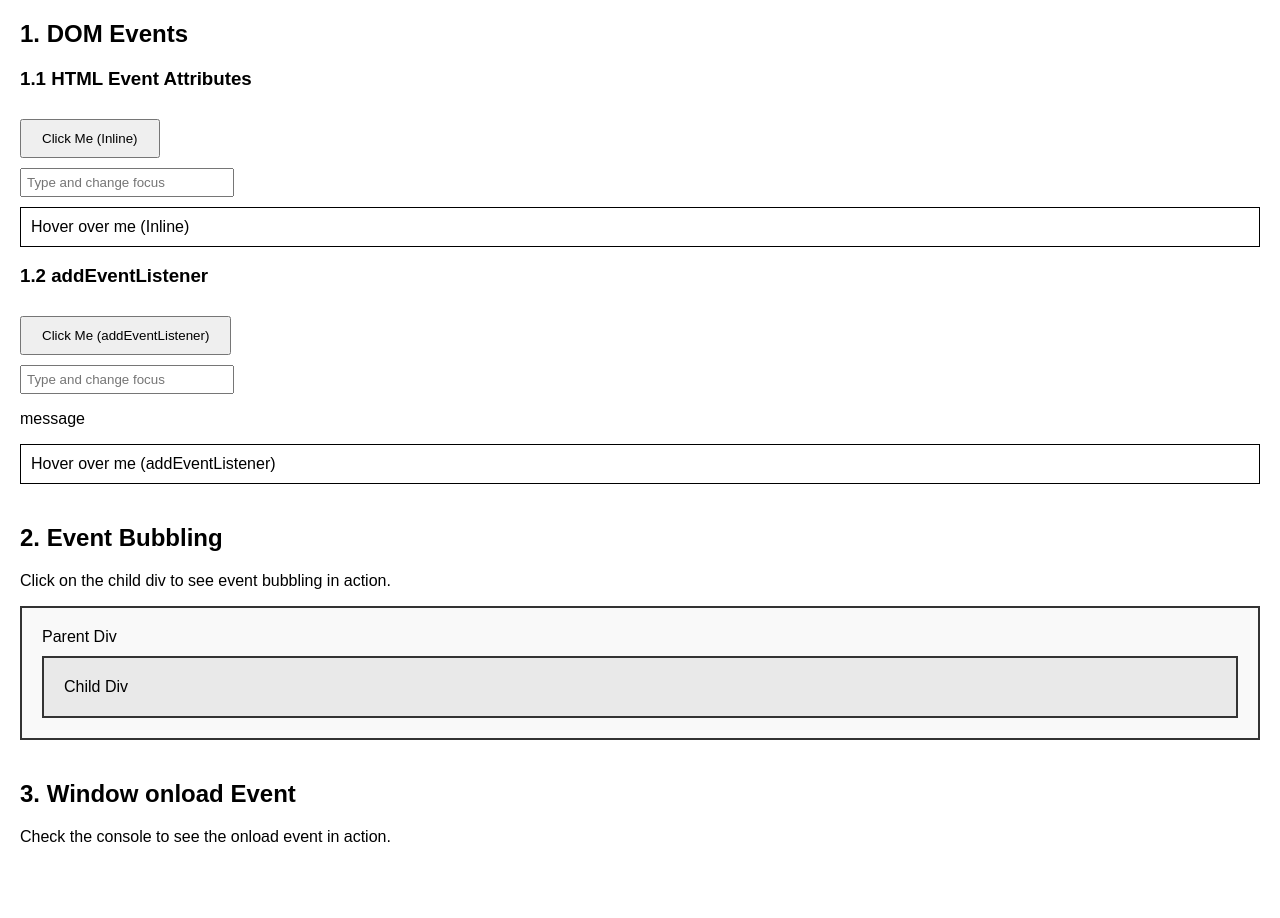
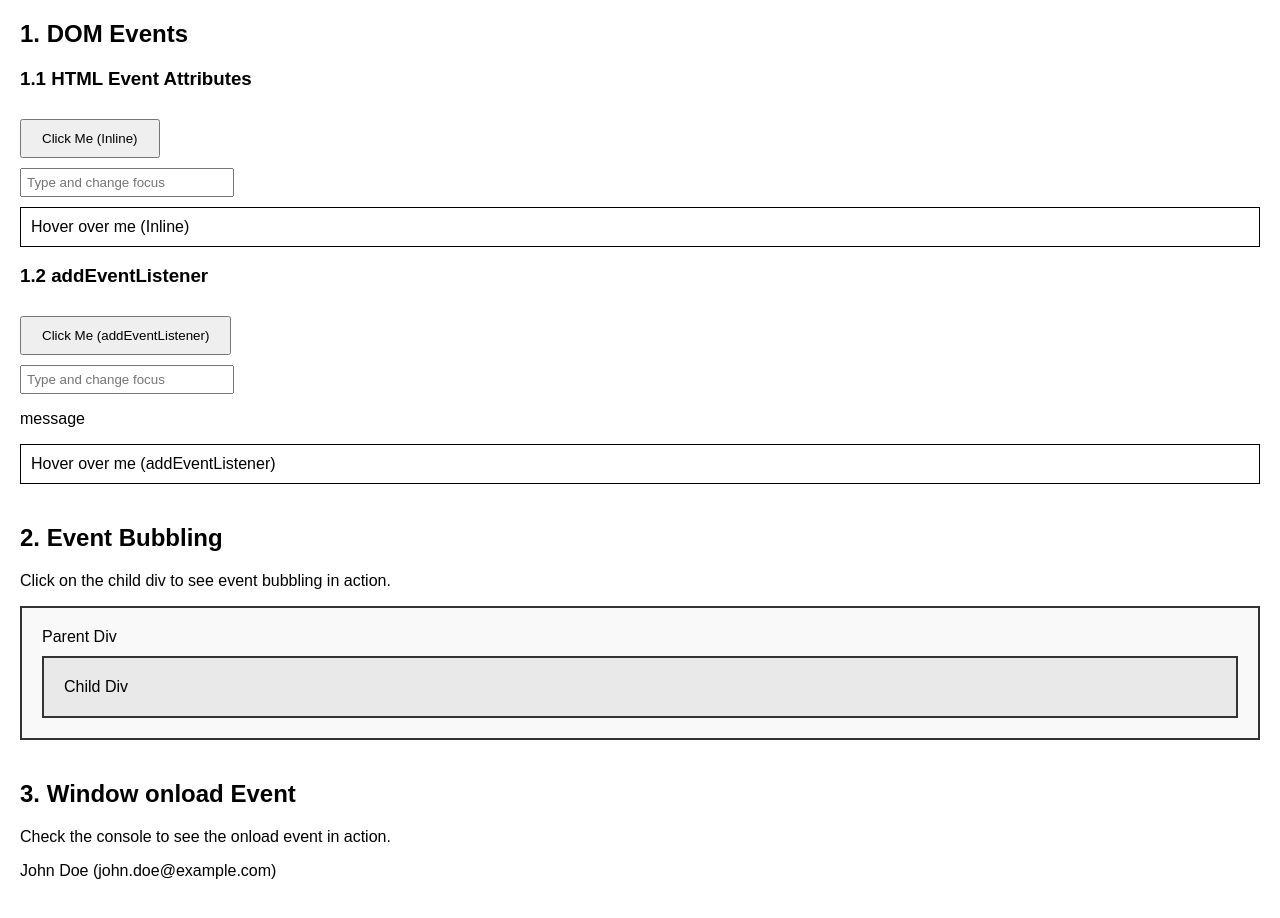
Before and after one commit to Sitthata/LCS-pegent-js-dom-material, a website: page event.html in a window 1280 px wide. Before the commit the page ends 886 px from the top, so only its background shows below. Drawn offline with Linux system fonts and the light colour scheme.

Commit message:
feat: add loading message and display user data on DOMContentLoaded

```diff
--- a/event.html
+++ b/event.html
@@ -103,6 +103,7 @@
     <div class="section" id="window-load-section">
       <h2>3. Window onload Event</h2>
       <p>Check the console to see the onload event in action.</p>
+      <p id="data">Loading...</p>
     </div>
 
     <script src="src/event/main.js"></script>
--- a/src/event/main.js
+++ b/src/event/main.js
@@ -41,8 +41,14 @@
   // Initialize data or perform setup tasks here
 };
 
+const data = document.getElementById("data");
+
 // Alternatively, using addEventListener for DOMContentLoaded
 document.addEventListener("DOMContentLoaded", function () {
+  const exampleData = {
+    name: "John Doe",
+    email: "john.doe@example.com",
+  };
   console.log("DOM fully loaded and parsed (DOMContentLoaded)");
-  // Additional initialization can go here
+  data.textContent = exampleData.name + " (" + exampleData.email + ")";
 });
```
